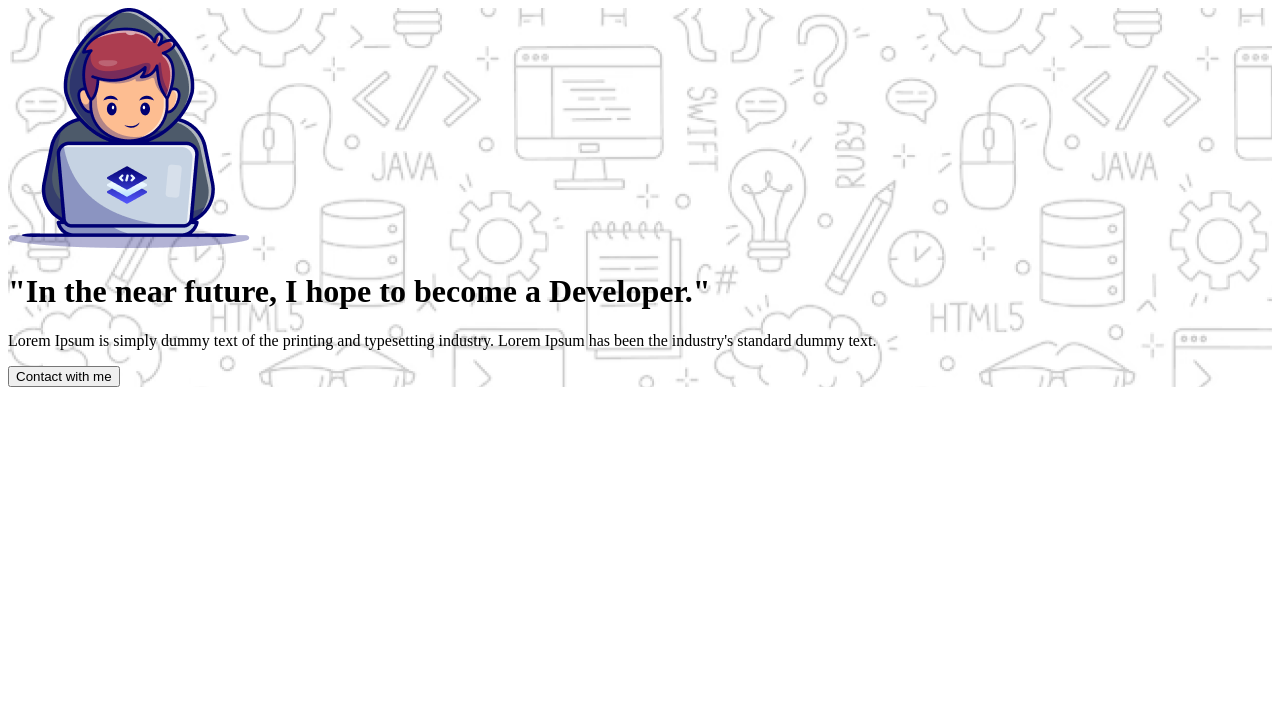
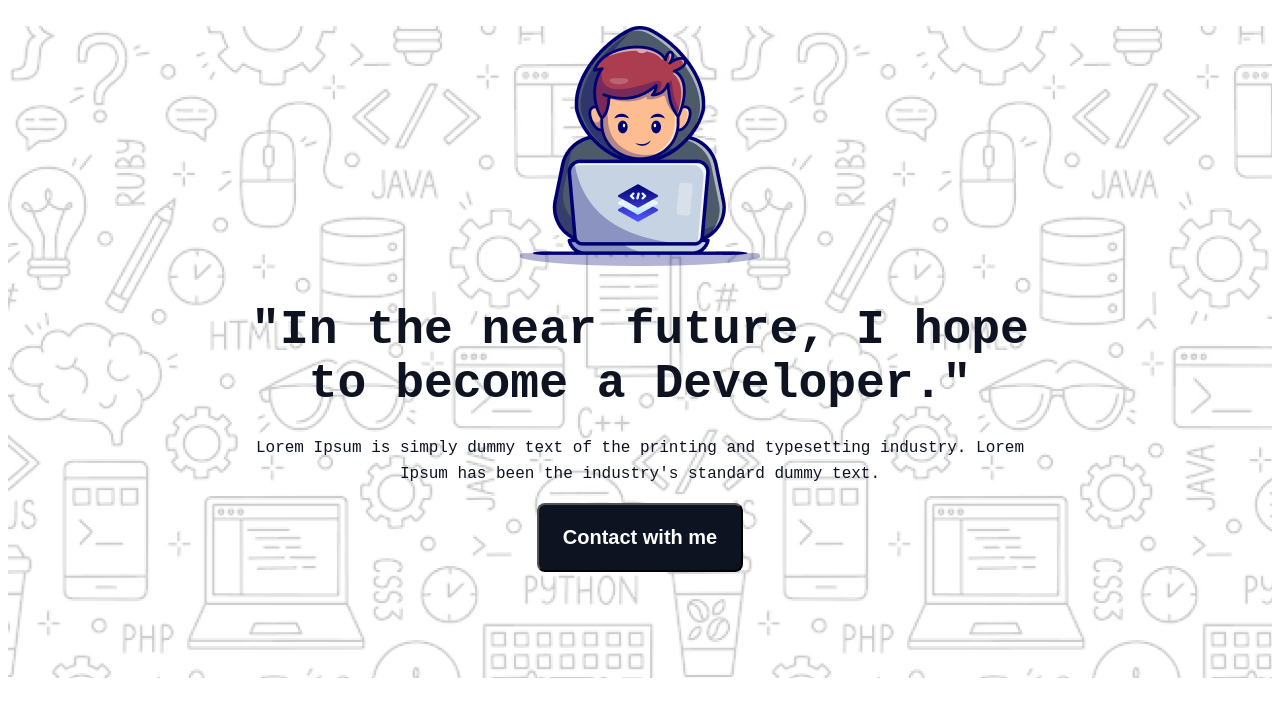
Before and after one commit to NI-Lipu/My-First-Assignment, a plain HTML site: page index.html in a window 1280 px wide. Drawn offline with Linux system fonts and the light colour scheme; a web font is replaced by a local one.

Commit message:
Add banner

```diff
--- a/index.html
+++ b/index.html
@@ -6,12 +6,14 @@
   <title>My First Assignment</title>
   <link rel="stylesheet" href="styles/style.css">
 </head>
-<body>
-  <header>
-    <img src="assets/Group.png" alt="">
+<body class="azeret-mono-normal">
+  <header class="banner">
+    <div class="banner-content">
+      <img src="assets/Group.png" alt="">
     <h1>"In the near future, I hope to become a Developer."</h1>
     <p>Lorem Ipsum is simply dummy text of the printing and typesetting industry. Lorem Ipsum has been the industry's standard dummy text.</p>
     <button>Contact with me</button>
+    </div>
   </header>
   <main>
 
--- a/styles/style.css
+++ b/styles/style.css
@@ -6,7 +6,43 @@
   font-weight: auto;
   font-style: normal;
 }
-/* Header Styles */
-header{
+/* Banner Styles */
+.banner{
   background-image: url("../assets/Hero-bg.png");
+  width: 100%;
+  height: 652px;
 }
+
+.banner-content{
+  margin: 26px 221px 45px 221px;
+  text-align: center;
+}
+
+.banner-content h1{
+  font-size: 48px;
+  font-weight: 800;
+  color: #0D1321;
+  margin: 32px 0 24px 0;
+}
+
+.banner-content p{
+  font-size: 16px;
+  font-weight:400;
+  color: #0D1321;
+  margin-bottom: 0 100px 32px 100px;
+  line-height: 26px;
+  /* width: 852px;
+  height: 52px; */
+  text-align: center;
+  letter-spacing: normal;
+}
+
+.banner-content button{
+  background-color: #0D1321;
+  color: white;
+  font-size: 20px;
+  font-weight: 600;
+  padding: 21px 24px;
+  border-radius: 8px;
+  margin-bottom: 0px;
+}
```
